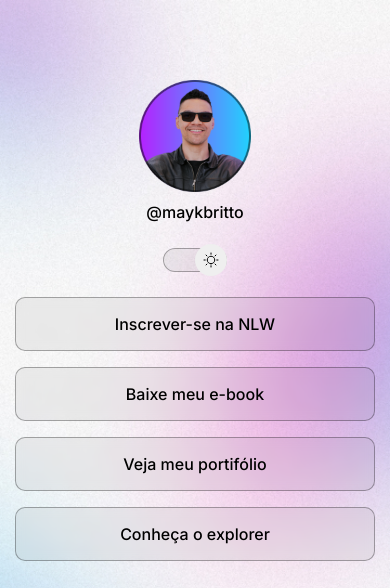
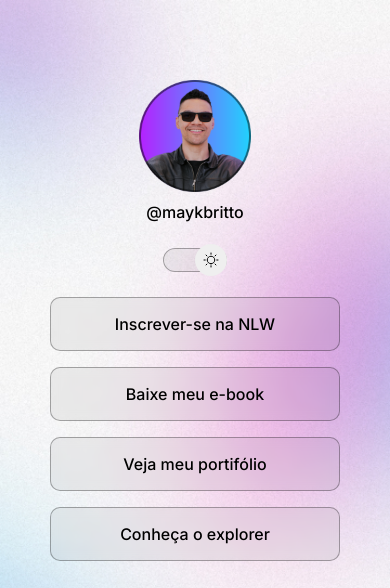
Before and after one commit to Rafaelrcorreia/Projeto-rocketseat, a plain HTML site: page index.html in a window 390 px wide. Shown: the top 588 px of the page. Drawn offline with nearby package versions, Linux system fonts and the light colour scheme.

Commit message:
update responsividade

```diff
--- a/Login.css
+++ b/Login.css
@@ -40,7 +40,8 @@ body {
 }
 
 #login_mobile {
-    width: 360px;
+    width: 100%;
+    max-width: 588px;
     height: auto;
 
     margin: auto;
@@ -50,6 +51,7 @@ body {
 /* profile */
 
 #profile {
+
     text-align: center;
     padding: 24px;
 }
@@ -118,6 +120,7 @@ ul {
     flex-direction: column;
     gap: 16px;
 
+
 }
 
 ul li {
@@ -126,10 +129,12 @@ ul li {
     border-radius: 10px;
     justify-content: center;
     flex-direction: row;
-    padding: 16px 24px;
+    padding: 16px 20px;
     align-items: center;
     background-color: var(--surface-color);
     backdrop-filter: blur(4px);
+    margin: 0 50px;
+
 
 
 
```
